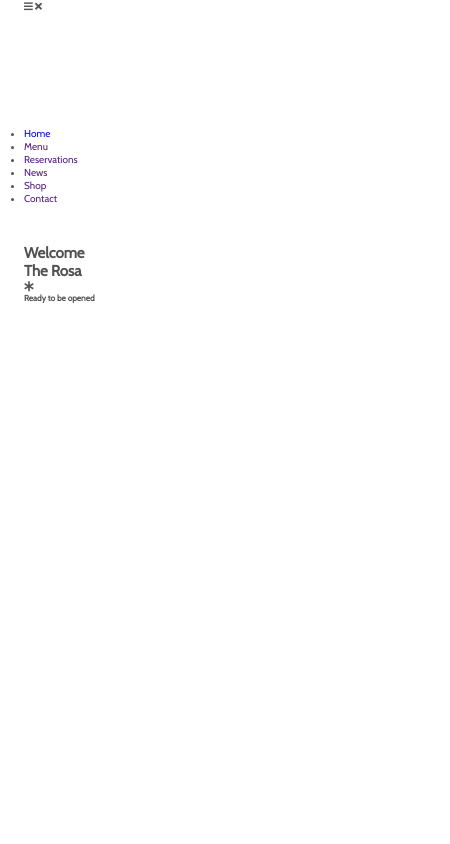
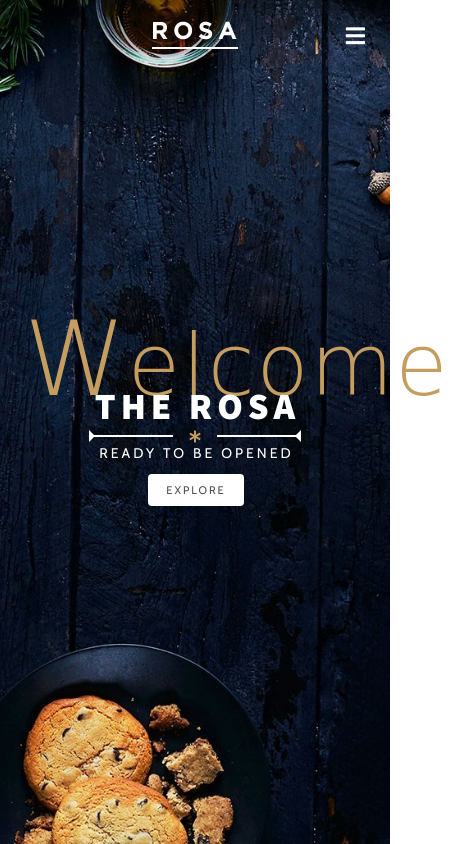
Before and after one commit to danielg09/the-rosa-restaurant-template, a plain HTML site: page index.html in a window 390 px wide. Shown: the whole page, 450 px wide, since content can reach past the window. Drawn offline with nearby package versions, Linux system fonts and the light colour scheme; a web font is replaced by a local one.

Commit message:
Se trabaja el header mobile design

```diff
--- a/index.html
+++ b/index.html
@@ -61,7 +61,7 @@
                 </div>
                 <div class="single-animation">
                     <h5>Ready to be opened</h5>
-                    <a href="#" class="btn cta-btn"></a>
+                    <a href="#" class="btn cta-btn">Explore</a>
                 </div>
             </div>
         </div>
--- a/main.js
+++ b/main.js
@@ -1 +1,7 @@
 //Select element function
+const menutogle = document.querySelector('.menu-toggle');
+const body = document.querySelector('body');
+
+menutogle.addEventListener('click', () =>{
+    body.classList.toggle('open');
+});
--- a/styles.css
+++ b/styles.css
@@ -1,49 +1,265 @@
-@import url('https://fonts.googleapis.com/css?family=Cabin|Herr+Von+Muellerhoff|Source+Sans+Pro:400,900&display=swap');
+@import url("https://fonts.googleapis.com/css?family=Cabin|Herr+Von+Muellerhoff|Source+Sans+Pro:400,900&display=swap");
 /*Global styles*/
 *,
 *::before,
-*::after{
+*::after {
   margin: 0;
   padding: 0;
   box-sizing: border-box;
 }
 
-:root{
-    --main-font: 'Source Sans Pro', sans-serif;
-    --secondary-font: 'Herr Von Muellerhoff', cursive;
-    --body-font: 'Cabin', sans-serif;
+:root {
+  --main-font: "Source Sans Pro", sans-serif;
+  --secondary-font: "Herr Von Muellerhoff", cursive;
+  --body-font: "Cabin", sans-serif;
   --main-font-color-dark: #252525;
   --secondary-font-color: #c59d5f;
   --body-font-color: #515151;
 }
 
-html{
+html {
   font-family: var(--body-font);
   font-size: 10px;
   color: var(--body-font-color);
   scroll-behavior: smooth;
 }
 
-section{
+section {
   padding: 3.9rem 0;
 }
 
-img{
+img {
   width: 100%;
   max-width: 100%;
 }
 
-a{
+a {
   text-decoration: none;
 }
 
-p{
+p {
   font-size: 1.6rem;
 }
 
-.container{
+.container {
   width: 100%;
   max-width: 122.5rem;
   margin: 0 auto;
   padding: 0 2.4rem;
 }
+
+/*header and navigation*/
+header {
+  width: 100%;
+  position: absolute;
+  top: 0;
+  left: 0;
+  /*ultima prioridad*/
+  z-index: 1;
+  background-image: linear-gradient(to bottom, rgba(0, 0, 0, 0.5), transparent);
+}
+
+.nav {
+  height: 7.2rem;
+  display: flex;
+  align-items: center;
+  justify-content: center;
+}
+
+.menu-toggle {
+  color: white;
+  font-size: 2.2rem;
+  position: absolute;
+  top: 50%;
+  transform: translateY(-50%);
+  right: 2.5rem;
+  cursor: pointer;
+  /*primera prioridad*/
+  z-index: 1500;
+}
+
+.fa-times {
+  display: none;
+}
+
+.nav-list {
+  list-style: none;
+  position: fixed;
+  top: 0;
+  left: 0;
+  width: 80%;
+  height: 100vh;
+  background-color: var(--main-font-color-dark);
+  padding: 4.4rem;
+  display: flex;
+  flex-direction: column;
+  justify-content: space-around;
+  /*segunda prioridad*/
+  z-index: 1250;
+  transform: translateX(-100%);
+  transition: transform 0.5s;
+}
+
+.nav::before {
+  content: "";
+  position: fixed;
+  top: 0;
+  left: 0;
+  width: 100vw;
+  height: 100vh;
+  background-color: rgba(0, 0, 0, 0.8);
+  /*tercera prioridad*/
+  z-index: 1000;
+  /*show with js*/
+  opacity: 0;
+  transform: scale(0);
+  transition: opacity 0.5s;
+}
+
+/*open the navigation*/
+.open .fa-times {
+  display: block;
+}
+
+.open .fa-bars {
+  display: none;
+}
+
+.open .nav-list {
+  transform: translateX(0);
+}
+
+.open .nav::before {
+  opacity: 1;
+  transform: scale(1);
+}
+
+.nav-item {
+  border-bottom: 2px solid rgba(255, 255, 255, 0.3);
+  transition: border-bottom 0.3s;
+}
+
+.nav-link {
+  display: block;
+  color: #fff;
+  text-transform: uppercase;
+  font-size: 1.6rem;
+  letter-spacing: 2px;
+  margin-right: -2px;
+  transition: color 0.3s;
+}
+
+.nav-link:hover {
+  color: var(--secondary-font-color);
+}
+
+/* hero */
+
+.hero {
+  width: 100%;
+  height: 100vh;
+  background: url("images/hero.jpg") center no-repeat;
+  background-size: cover;
+  display: flex;
+  text-align: center;
+  align-items: center;
+}
+
+.sub-headline {
+  font-size: 8.5rem;
+  font-family: var(--secondary-font);
+  color: var(--secondary-font-color);
+  font-weight: 100;
+  line-height: 0.4;
+  letter-spacing: 2px;
+}
+
+.first-letter {
+  text-transform: uppercase;
+  font-size: 10.3rem;
+}
+
+.headline {
+  color: white;
+  font-size: 3.7rem;
+  font-family: var(--main-font);
+  text-transform: uppercase;
+  font-weight: 900;
+  letter-spacing: 0.5rem;
+  margin-right: -0.5rem;
+}
+
+.separator {
+  display: flex;
+  align-items: center;
+  justify-content: center;
+}
+
+.line {
+  width: 100%;
+  max-width: 8.4rem;
+  height: 0.25rem;
+  background-color: white;
+  position: relative;
+}
+
+.line-left::before,
+.line-right::before {
+  content: "";
+  position: absolute;
+  top: 50%;
+  transform: translateY(-50%);
+  border: 0.6rem solid transparent;
+}
+
+.line-left::before {
+  border-left-color: #fff;
+  left: 0;
+}
+
+.line-right::before {
+  border-right-color: #fff;
+  right: 0;
+}
+
+.asterisk {
+  font-size: 1.2rem;
+  color: var(--secondary-font-color);
+  margin: 0 1.6rem;
+}
+
+.headline-description h5 {
+  color: #fff;
+  font-size: 1.4rem;
+  font-weight: 100;
+  text-transform: uppercase;
+  margin-bottom: 1.2rem;
+  letter-spacing: 3px;
+  margin-right: -3px;
+}
+
+/* btn */
+
+.btn {
+  display: inline-block;
+  text-transform: uppercase;
+  letter-spacing: 2px;
+  margin-right: -2px;
+}
+
+.cta-btn {
+  font-size: 1.1rem;
+  background-color: #fff;
+  padding: 0.9rem 1.8rem;
+  color: var(--body-font-color);
+  border-radius: 0.4rem;
+  transition: background-color 0.5rem;
+}
+
+.cta-btn:hover,
+.cta-btn:focus {
+  color: #fff;
+  background-color: var(--secondary-font-color);
+}
+
+/* Discover out story */
```
Lines whose indentation alone changed are shown as unchanged.
